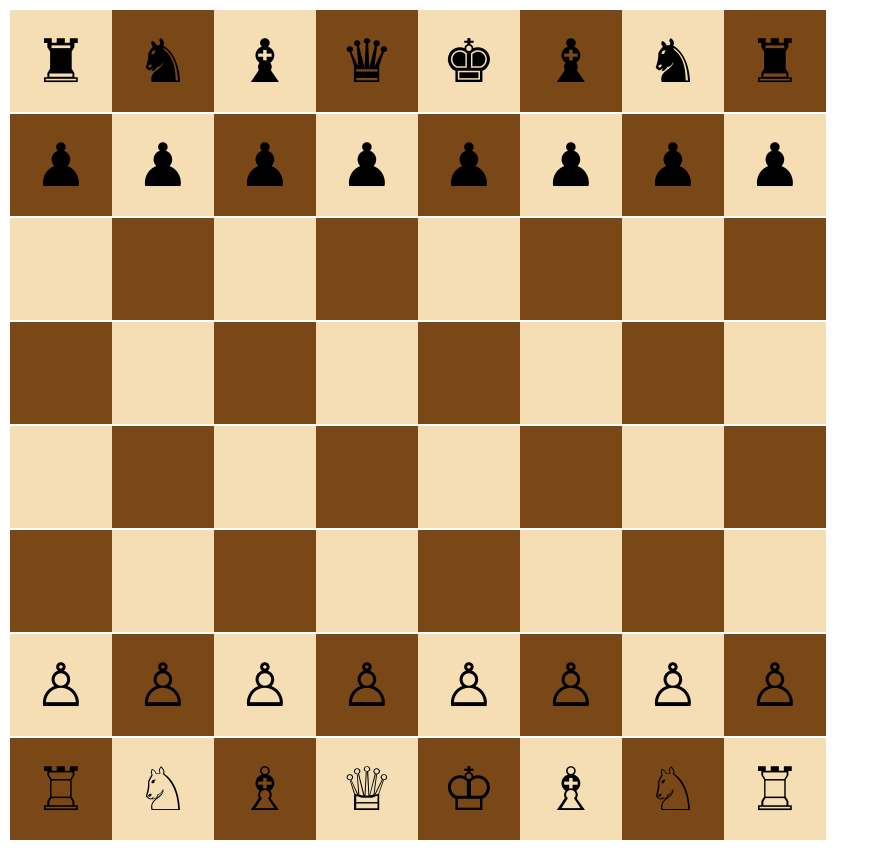
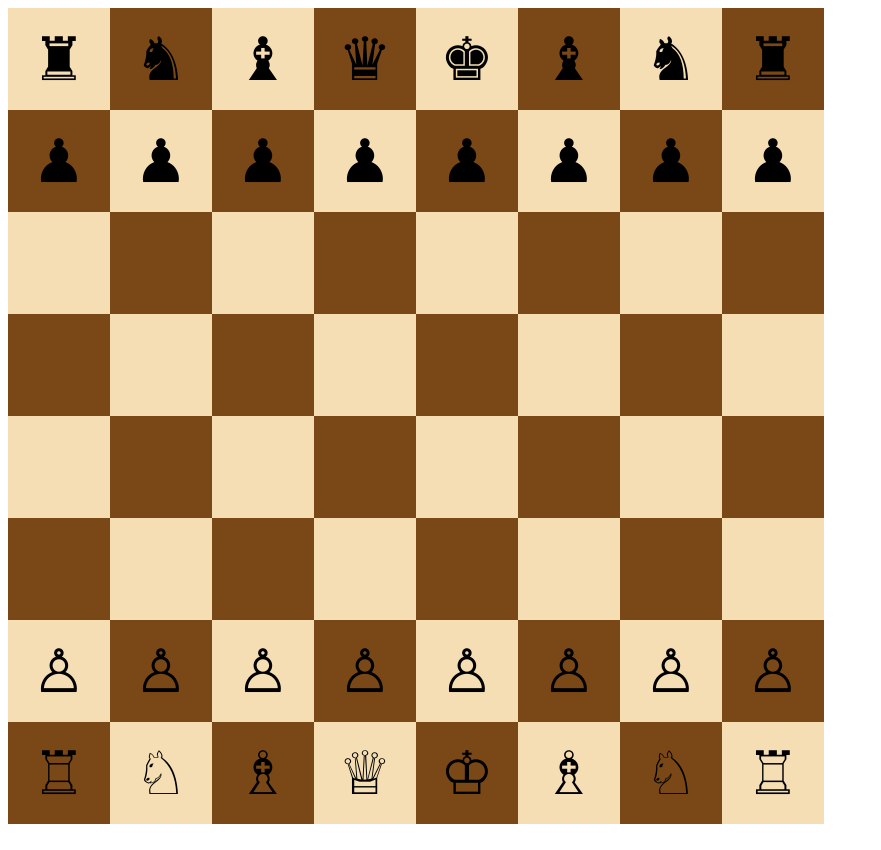
Before and after one commit to Zacchon/Shakki, a plain HTML site: page index.html in a window 1280 px wide. Shown: the whole page, without its empty margins (0-881 px from the left). Drawn offline with Linux system fonts and the light colour scheme.

Commit message:
Remove default spacing between squares

```diff
--- a/style.css
+++ b/style.css
@@ -12,6 +12,10 @@
 /* Magic for putting these inner elements on top of each other */
 .square div {
     grid-area: inner-div;
+}
+
+#board {
+    border-spacing: 0;
 }
 
 .white.square {
```
